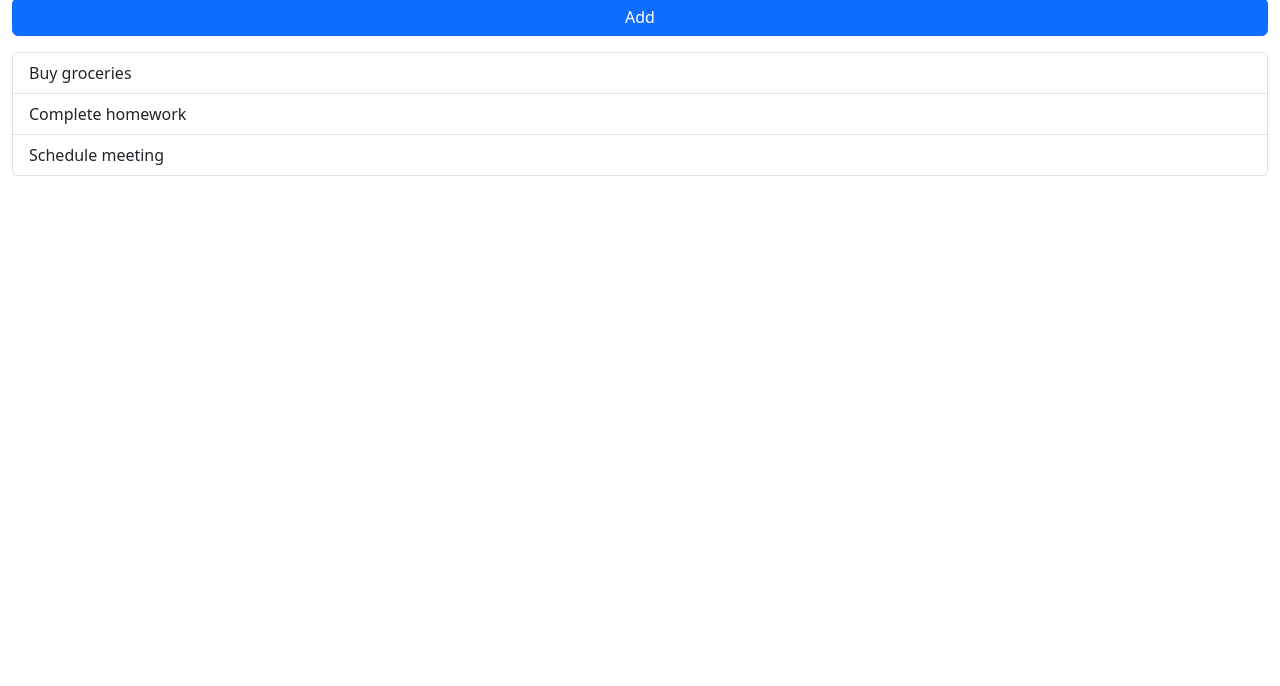
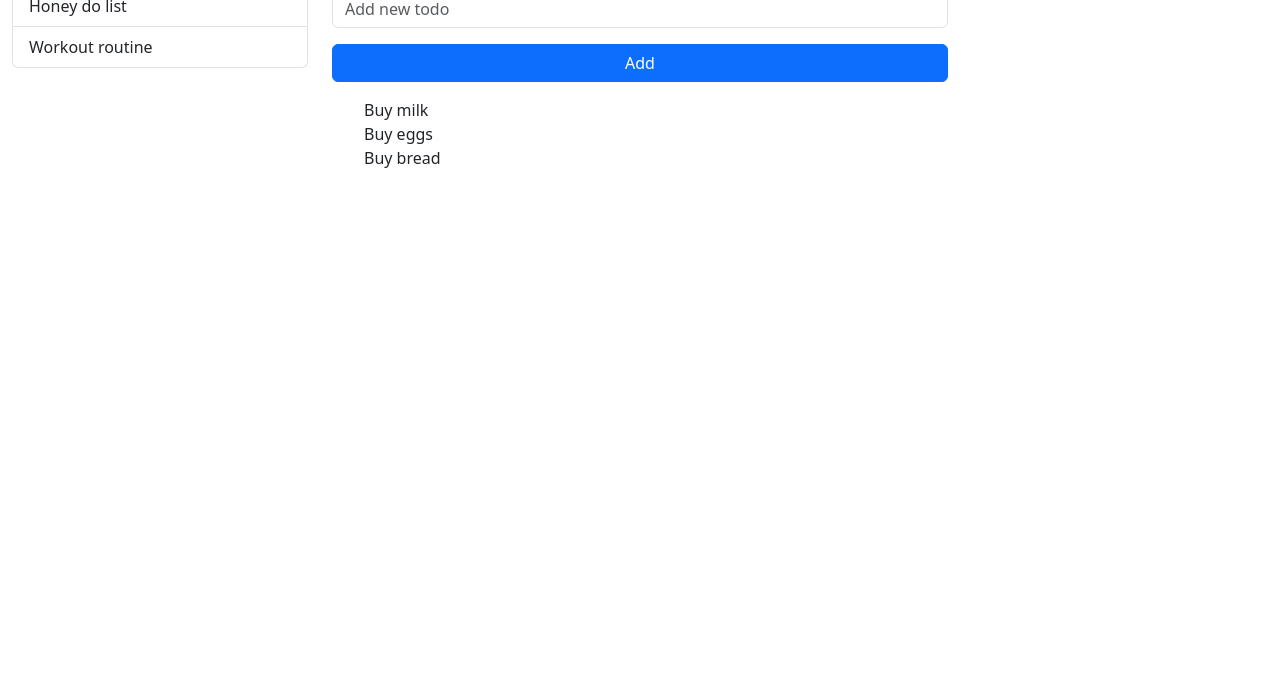
Before and after one commit to C-Cipher404/ToDoProject, a plain HTML site: page index.html in a window 1280 px wide. Shown: the part 114-800 px from the top of the page. Drawn offline with nearby package versions, Linux system fonts and the light colour scheme.

Commit message:
adding more JS and HTML

```diff
--- a/index.html
+++ b/index.html
@@ -16,18 +16,17 @@
         <div class="container-fluid">
             <div class="row">
                 <div class="col-3">
+                    <div id="lists"></div>
                 </div>
-                <div class="d-flex flex-column">
-                    <input id="todoInput" type="text" class="form-control mb-3" placeholder="Add new todo">
-                    <button id="addButton" class="btn btn-primary mb-3">Add</button>
+                <div class="col-6">
+                    <h2 id="current-list-name">Shopping List</h2>
+                    <div class="d-flex flex-column">
+                        <input id="todoInput" type="text" class="form-control mb-3" placeholder="Add new todo">
+                        <button id="addButton" class="btn btn-primary mb-3">Add</button>
 
-                    <ul class="list-group">
-                        <li class="list-group-item">Buy groceries</li>
-                        <li class="list-group-item">Complete homework</li>
-                        <li class="list-group-item">Schedule meeting</li>
-                    </ul>
+                        <div id="current-list-toDos"></div>
+                    </div>
                 </div>
-                <div class="col-8">
             </div>
         </div>
     </div>
--- a/script.js
+++ b/script.js
@@ -3,14 +3,9 @@ document.getElementById("addButton").addEventListener("click", function() {
     const todoText = todoInput.value.trim();
 
     if (todoText) {
-        const li = document.createElement("li");
-        li.className = "list-group-item";
-        li.textContent = todoText;
-        document.getElementById("todoList").appendChild(li);
-
         currentList.toDos.push({ task: todoText, completed: false });
-
         todoInput.value = "";
+        render();
     }
 });
 
@@ -29,8 +24,19 @@ const currentList = {
     ]
 };
 
-const toDos = [
-    { text: 'bananas', completed: false },
-    { text: '1 lbs ground turkey', completed: false },
-    { text: 'bread', completed: true }
-];
+function render() {
+    let listsHtml = '<ul class="list-group">';
+    Object.keys(lists).forEach((key) => {
+      listsHtml += `<li class="list-group-item">${lists[key].name}</li>`;
+    });
+    listsHtml += '</ul>';
+    document.getElementById('lists').innerHTML = listsHtml;
+    document.getElementById('current-list-name').innerText = currentList.name;
+    let toDosHtml = '<ul class="list-group-flush">';
+    currentList.toDos.forEach((todo) => {
+      toDosHtml += `<li class="list-group-item">${todo.task}</li>`;
+    });
+    toDosHtml += '</ul>';
+    document.getElementById('current-list-toDos').innerHTML = toDosHtml;
+}
+render();
```
